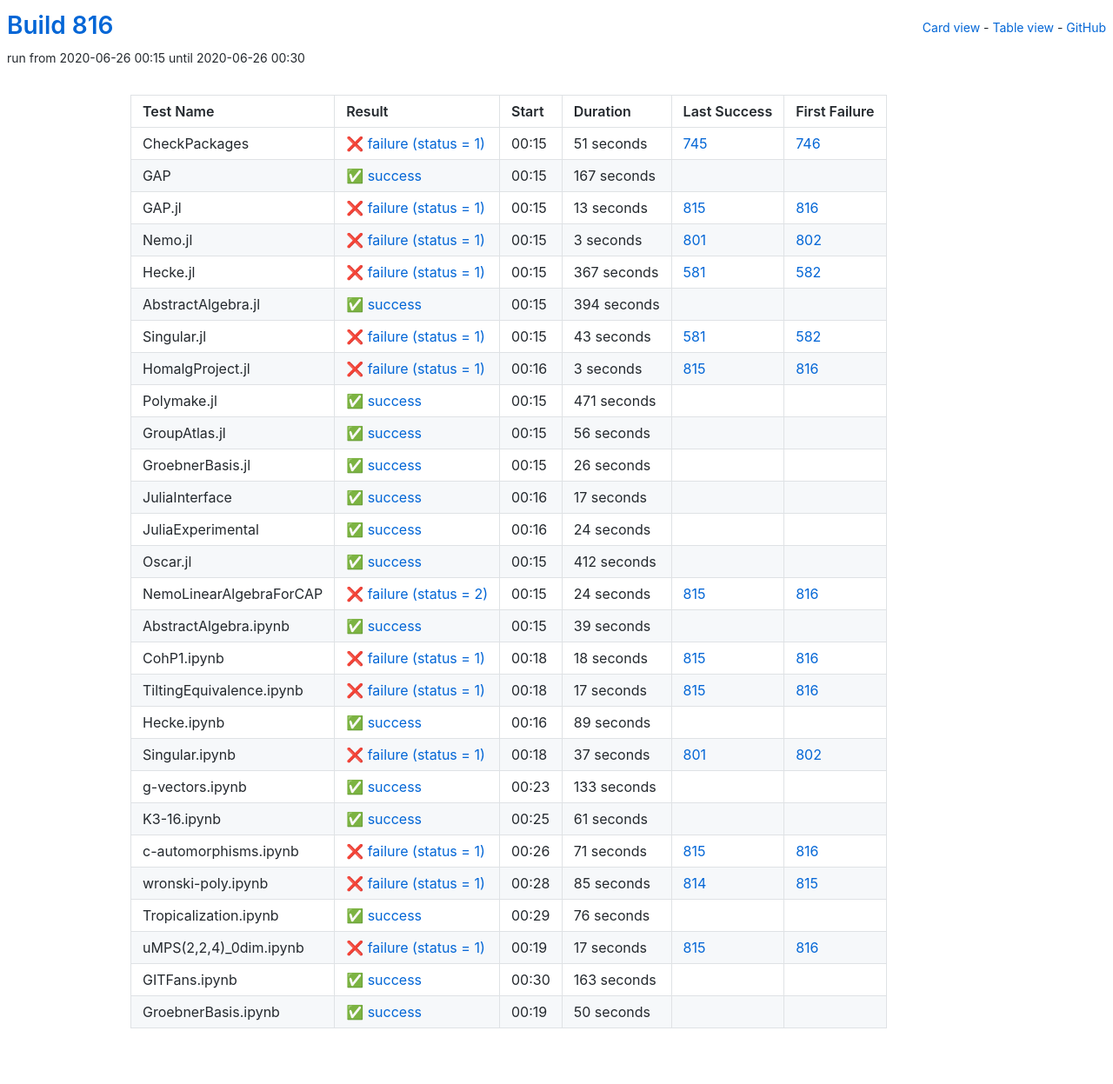
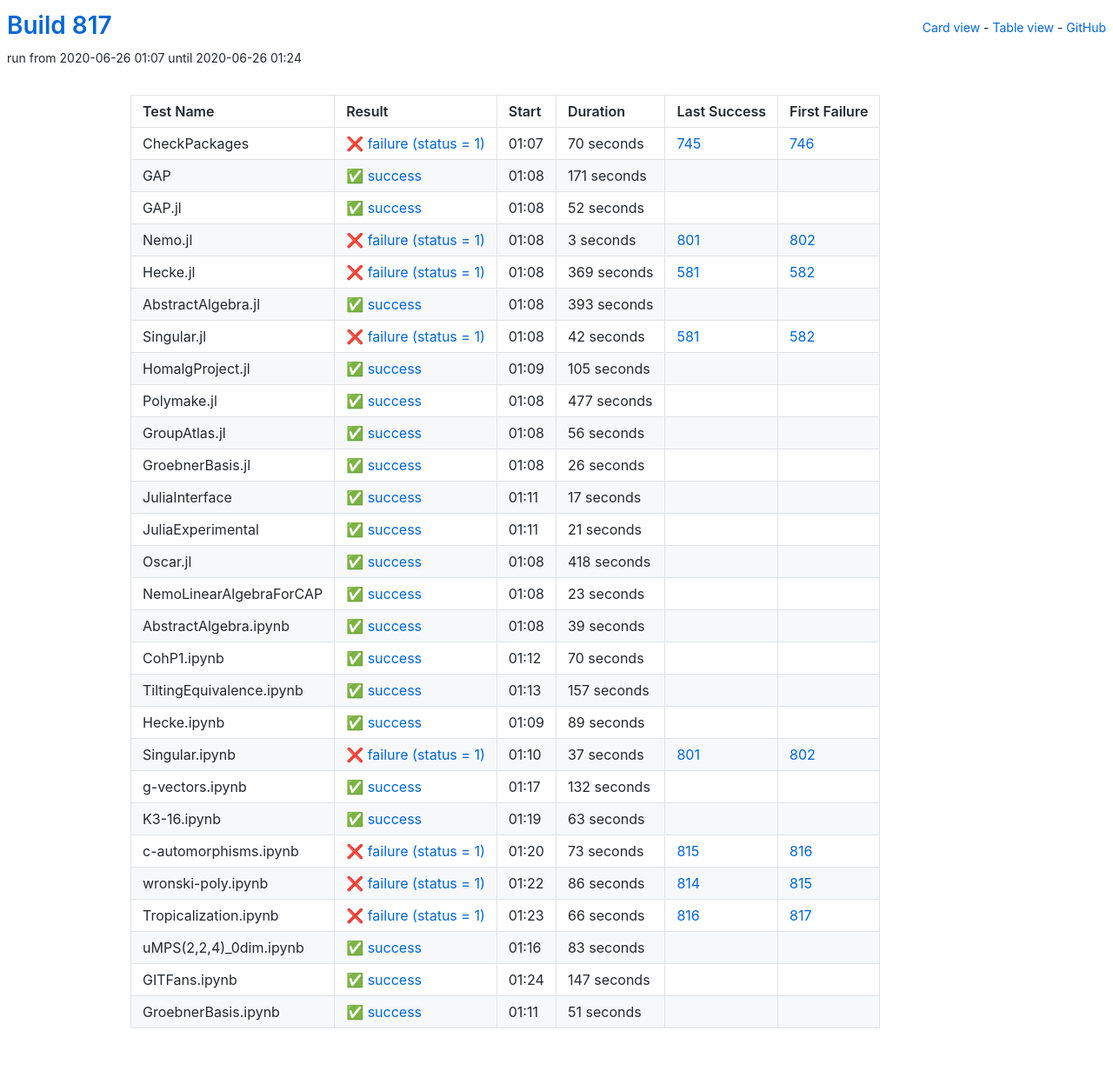
Before and after one commit to oscar-system/oscar-ci-status-1.4, a Jekyll site: the page built from table.html, in a window 1280 px wide. Shown: the whole page at 87% size. Built offline with Jekyll 4.4.1, drawn with Linux system fonts in a browser that asks for light colours.

Commit message:
Build #817

```diff
--- a/_data/ci.yml
+++ b/_data/ci.yml
@@ -1,6 +1,6 @@
 ---
-build: 816
-build_url: https://oscarci.mathematik.uni-kl.de/job/oscar-julia-1.4/816/
+build: 817
+build_url: https://oscarci.mathematik.uni-kl.de/job/oscar-julia-1.4/817/
 job: oscar-julia-1.4
 organization: oscar-system
 repo: oscar-ci-status-1.4
@@ -8,44 +8,44 @@ repourl: https://github.com/oscar-system/oscar-ci-status-1.4
 tests:
 - name: CheckPackages
   id: checkpackages
-  log: https://oscarci.mathematik.uni-kl.de/job/oscar-julia-1.4/816/artifact/logs/build-816/CheckPackages.log
-  start: 2020-06-26 00:15
+  log: https://oscarci.mathematik.uni-kl.de/job/oscar-julia-1.4/817/artifact/logs/build-817/CheckPackages.log
+  start: 2020-06-26 01:07
   success: false
   exitcode: 1
   status: failure
-  duration: 51
+  duration: 70
   last_success: 745
   last_success_url: https://oscarci.mathematik.uni-kl.de/job/oscar-julia-1.4/745/
   first_failure: 746
   first_failure_url: https://oscarci.mathematik.uni-kl.de/job/oscar-julia-1.4/746/
 - name: GAP
   id: gap
-  log: https://oscarci.mathematik.uni-kl.de/job/oscar-julia-1.4/816/artifact/logs/build-816/GAP.log
-  start: 2020-06-26 00:15
+  log: https://oscarci.mathematik.uni-kl.de/job/oscar-julia-1.4/817/artifact/logs/build-817/GAP.log
+  start: 2020-06-26 01:08
   success: true
   exitcode: 0
   status: success
-  duration: 167
+  duration: 171
   last_success: false
   last_success_url:
   first_failure: false
   first_failure_url:
 - name: GAP.jl
   id: gap-jl
-  log: https://oscarci.mathematik.uni-kl.de/job/oscar-julia-1.4/816/artifact/logs/build-816/GAP.jl.log
-  start: 2020-06-26 00:15
-  success: false
-  exitcode: 1
-  status: failure
-  duration: 13
-  last_success: 815
-  last_success_url: https://oscarci.mathematik.uni-kl.de/job/oscar-julia-1.4/815/
-  first_failure: 816
-  first_failure_url: https://oscarci.mathematik.uni-kl.de/job/oscar-julia-1.4/816/
+  log: https://oscarci.mathematik.uni-kl.de/job/oscar-julia-1.4/817/artifact/logs/build-817/GAP.jl.log
+  start: 2020-06-26 01:08
+  success: true
+  exitcode: 0
+  status: success
+  duration: 52
+  last_success: false
+  last_success_url:
+  first_failure: false
+  first_failure_url:
 - name: Nemo.jl
   id: nemo-jl
-  log: https://oscarci.mathematik.uni-kl.de/job/oscar-julia-1.4/816/artifact/logs/build-816/Nemo.jl.log
-  start: 2020-06-26 00:15
+  log: https://oscarci.mathematik.uni-kl.de/job/oscar-julia-1.4/817/artifact/logs/build-817/Nemo.jl.log
+  start: 2020-06-26 01:08
   success: false
   exitcode: 1
   status: failure
@@ -56,68 +56,68 @@ tests:
   first_failure_url: https://oscarci.mathematik.uni-kl.de/job/oscar-julia-1.4/802/
 - name: Hecke.jl
   id: hecke-jl
-  log: https://oscarci.mathematik.uni-kl.de/job/oscar-julia-1.4/816/artifact/logs/build-816/Hecke.jl.log
-  start: 2020-06-26 00:15
+  log: https://oscarci.mathematik.uni-kl.de/job/oscar-julia-1.4/817/artifact/logs/build-817/Hecke.jl.log
+  start: 2020-06-26 01:08
   success: false
   exitcode: 1
   status: failure
-  duration: 367
+  duration: 369
   last_success: 581
   last_success_url: https://oscarci.mathematik.uni-kl.de/job/oscar-julia-1.4/581/
   first_failure: 582
   first_failure_url: https://oscarci.mathematik.uni-kl.de/job/oscar-julia-1.4/582/
 - name: AbstractAlgebra.jl
   id: abstractalgebra-jl
-  log: https://oscarci.mathematik.uni-kl.de/job/oscar-julia-1.4/816/artifact/logs/build-816/AbstractAlgebra.jl.log
-  start: 2020-06-26 00:15
+  log: https://oscarci.mathematik.uni-kl.de/job/oscar-julia-1.4/817/artifact/logs/build-817/AbstractAlgebra.jl.log
+  start: 2020-06-26 01:08
   success: true
   exitcode: 0
   status: success
-  duration: 394
+  duration: 393
   last_success: false
   last_success_url:
   first_failure: false
   first_failure_url:
 - name: Singular.jl
   id: singular-jl
-  log: https://oscarci.mathematik.uni-kl.de/job/oscar-julia-1.4/816/artifact/logs/build-816/Singular.jl.log
-  start: 2020-06-26 00:15
+  log: https://oscarci.mathematik.uni-kl.de/job/oscar-julia-1.4/817/artifact/logs/build-817/Singular.jl.log
+  start: 2020-06-26 01:08
   success: false
   exitcode: 1
   status: failure
-  duration: 43
+  duration: 42
   last_success: 581
   last_success_url: https://oscarci.mathematik.uni-kl.de/job/oscar-julia-1.4/581/
   first_failure: 582
   first_failure_url: https://oscarci.mathematik.uni-kl.de/job/oscar-julia-1.4/582/
 - name: HomalgProject.jl
   id: homalgproject-jl
-  log: https://oscarci.mathematik.uni-kl.de/job/oscar-julia-1.4/816/artifact/logs/build-816/HomalgProject.jl.log
-  start: 2020-06-26 00:16
-  success: false
-  exitcode: 1
-  status: failure
-  duration: 3
-  last_success: 815
-  last_success_url: https://oscarci.mathematik.uni-kl.de/job/oscar-julia-1.4/815/
-  first_failure: 816
-  first_failure_url: https://oscarci.mathematik.uni-kl.de/job/oscar-julia-1.4/816/
-- name: Polymake.jl
-  id: polymake-jl
-  log: https://oscarci.mathematik.uni-kl.de/job/oscar-julia-1.4/816/artifact/logs/build-816/Polymake.jl.log
-  start: 2020-06-26 00:15
+  log: https://oscarci.mathematik.uni-kl.de/job/oscar-julia-1.4/817/artifact/logs/build-817/HomalgProject.jl.log
+  start: 2020-06-26 01:09
   success: true
   exitcode: 0
   status: success
-  duration: 471
+  duration: 105
+  last_success: false
+  last_success_url:
+  first_failure: false
+  first_failure_url:
+- name: Polymake.jl
+  id: polymake-jl
+  log: https://oscarci.mathematik.uni-kl.de/job/oscar-julia-1.4/817/artifact/logs/build-817/Polymake.jl.log
+  start: 2020-06-26 01:08
+  success: true
+  exitcode: 0
+  status: success
+  duration: 477
   last_success: false
   last_success_url:
   first_failure: false
   first_failure_url:
 - name: GroupAtlas.jl
   id: groupatlas-jl
-  log: https://oscarci.mathematik.uni-kl.de/job/oscar-julia-1.4/816/artifact/logs/build-816/GroupAtlas.jl.log
-  start: 2020-06-26 00:15
+  log: https://oscarci.mathematik.uni-kl.de/job/oscar-julia-1.4/817/artifact/logs/build-817/GroupAtlas.jl.log
+  start: 2020-06-26 01:08
   success: true
   exitcode: 0
   status: success
@@ -128,8 +128,8 @@ tests:
   first_failure_url:
 - name: GroebnerBasis.jl
   id: groebnerbasis-jl
-  log: https://oscarci.mathematik.uni-kl.de/job/oscar-julia-1.4/816/artifact/logs/build-816/GroebnerBasis.jl.log
-  start: 2020-06-26 00:15
+  log: https://oscarci.mathematik.uni-kl.de/job/oscar-julia-1.4/817/artifact/logs/build-817/GroebnerBasis.jl.log
+  start: 2020-06-26 01:08
   success: true
   exitcode: 0
   status: success
@@ -140,8 +140,8 @@ tests:
   first_failure_url:
 - name: JuliaInterface
   id: juliainterface
-  log: https://oscarci.mathematik.uni-kl.de/job/oscar-julia-1.4/816/artifact/logs/build-816/JuliaInterface.log
-  start: 2020-06-26 00:16
+  log: https://oscarci.mathematik.uni-kl.de/job/oscar-julia-1.4/817/artifact/logs/build-817/JuliaInterface.log
+  start: 2020-06-26 01:11
   success: true
   exitcode: 0
   status: success
@@ -152,44 +152,44 @@ tests:
   first_failure_url:
 - name: JuliaExperimental
   id: juliaexperimental
-  log: https://oscarci.mathematik.uni-kl.de/job/oscar-julia-1.4/816/artifact/logs/build-816/JuliaExperimental.log
-  start: 2020-06-26 00:16
+  log: https://oscarci.mathematik.uni-kl.de/job/oscar-julia-1.4/817/artifact/logs/build-817/JuliaExperimental.log
+  start: 2020-06-26 01:11
   success: true
   exitcode: 0
   status: success
-  duration: 24
+  duration: 21
   last_success: false
   last_success_url:
   first_failure: false
   first_failure_url:
 - name: Oscar.jl
   id: oscar-jl
-  log: https://oscarci.mathematik.uni-kl.de/job/oscar-julia-1.4/816/artifact/logs/build-816/Oscar.jl.log
-  start: 2020-06-26 00:15
+  log: https://oscarci.mathematik.uni-kl.de/job/oscar-julia-1.4/817/artifact/logs/build-817/Oscar.jl.log
+  start: 2020-06-26 01:08
   success: true
   exitcode: 0
   status: success
-  duration: 412
+  duration: 418
   last_success: false
   last_success_url:
   first_failure: false
   first_failure_url:
 - name: NemoLinearAlgebraForCAP
   id: nemolinearalgebraforcap
-  log: https://oscarci.mathematik.uni-kl.de/job/oscar-julia-1.4/816/artifact/logs/build-816/NemoLinearAlgebraForCAP.log
-  start: 2020-06-26 00:15
-  success: false
-  exitcode: 2
-  status: failure
-  duration: 24
-  last_success: 815
-  last_success_url: https://oscarci.mathematik.uni-kl.de/job/oscar-julia-1.4/815/
-  first_failure: 816
-  first_failure_url: https://oscarci.mathematik.uni-kl.de/job/oscar-julia-1.4/816/
+  log: https://oscarci.mathematik.uni-kl.de/job/oscar-julia-1.4/817/artifact/logs/build-817/NemoLinearAlgebraForCAP.log
+  start: 2020-06-26 01:08
+  success: true
+  exitcode: 0
+  status: success
+  duration: 23
+  last_success: false
+  last_success_url:
+  first_failure: false
+  first_failure_url:
 - name: AbstractAlgebra.ipynb
   id: abstractalgebra-ipynb
-  log: https://oscarci.mathematik.uni-kl.de/job/oscar-julia-1.4/816/artifact/logs/build-816/AbstractAlgebra.ipynb.log
-  start: 2020-06-26 00:15
+  log: https://oscarci.mathematik.uni-kl.de/job/oscar-julia-1.4/817/artifact/logs/build-817/AbstractAlgebra.ipynb.log
+  start: 2020-06-26 01:08
   success: true
   exitcode: 0
   status: success
@@ -200,32 +200,32 @@ tests:
   first_failure_url:
 - name: CohP1.ipynb
   id: cohp1-ipynb
-  log: https://oscarci.mathematik.uni-kl.de/job/oscar-julia-1.4/816/artifact/logs/build-816/CohP1.ipynb.log
-  start: 2020-06-26 00:18
-  success: false
-  exitcode: 1
-  status: failure
-  duration: 18
-  last_success: 815
-  last_success_url: https://oscarci.mathematik.uni-kl.de/job/oscar-julia-1.4/815/
-  first_failure: 816
-  first_failure_url: https://oscarci.mathematik.uni-kl.de/job/oscar-julia-1.4/816/
+  log: https://oscarci.mathematik.uni-kl.de/job/oscar-julia-1.4/817/artifact/logs/build-817/CohP1.ipynb.log
+  start: 2020-06-26 01:12
+  success: true
+  exitcode: 0
+  status: success
+  duration: 70
+  last_success: false
+  last_success_url:
+  first_failure: false
+  first_failure_url:
 - name: TiltingEquivalence.ipynb
   id: tiltingequivalence-ipynb
-  log: https://oscarci.mathematik.uni-kl.de/job/oscar-julia-1.4/816/artifact/logs/build-816/TiltingEquivalence.ipynb.log
-  start: 2020-06-26 00:18
-  success: false
-  exitcode: 1
-  status: failure
-  duration: 17
-  last_success: 815
-  last_success_url: https://oscarci.mathematik.uni-kl.de/job/oscar-julia-1.4/815/
-  first_failure: 816
-  first_failure_url: https://oscarci.mathematik.uni-kl.de/job/oscar-julia-1.4/816/
+  log: https://oscarci.mathematik.uni-kl.de/job/oscar-julia-1.4/817/artifact/logs/build-817/TiltingEquivalence.ipynb.log
+  start: 2020-06-26 01:13
+  success: true
+  exitcode: 0
+  status: success
+  duration: 157
+  last_success: false
+  last_success_url:
+  first_failure: false
+  first_failure_url:
 - name: Hecke.ipynb
   id: hecke-ipynb
-  log: https://oscarci.mathematik.uni-kl.de/job/oscar-julia-1.4/816/artifact/logs/build-816/Hecke.ipynb.log
-  start: 2020-06-26 00:16
+  log: https://oscarci.mathematik.uni-kl.de/job/oscar-julia-1.4/817/artifact/logs/build-817/Hecke.ipynb.log
+  start: 2020-06-26 01:09
   success: true
   exitcode: 0
   status: success
@@ -236,8 +236,8 @@ tests:
   first_failure_url:
 - name: Singular.ipynb
   id: singular-ipynb
-  log: https://oscarci.mathematik.uni-kl.de/job/oscar-julia-1.4/816/artifact/logs/build-816/Singular.ipynb.log
-  start: 2020-06-26 00:18
+  log: https://oscarci.mathematik.uni-kl.de/job/oscar-julia-1.4/817/artifact/logs/build-817/Singular.ipynb.log
+  start: 2020-06-26 01:10
   success: false
   exitcode: 1
   status: failure
@@ -248,96 +248,96 @@ tests:
   first_failure_url: https://oscarci.mathematik.uni-kl.de/job/oscar-julia-1.4/802/
 - name: g-vectors.ipynb
   id: g-vectors-ipynb
-  log: https://oscarci.mathematik.uni-kl.de/job/oscar-julia-1.4/816/artifact/logs/build-816/g-vectors.ipynb.log
-  start: 2020-06-26 00:23
+  log: https://oscarci.mathematik.uni-kl.de/job/oscar-julia-1.4/817/artifact/logs/build-817/g-vectors.ipynb.log
+  start: 2020-06-26 01:17
   success: true
   exitcode: 0
   status: success
-  duration: 133
+  duration: 132
   last_success: false
   last_success_url:
   first_failure: false
   first_failure_url:
 - name: K3-16.ipynb
   id: k3-16-ipynb
-  log: https://oscarci.mathematik.uni-kl.de/job/oscar-julia-1.4/816/artifact/logs/build-816/K3-16.ipynb.log
-  start: 2020-06-26 00:25
+  log: https://oscarci.mathematik.uni-kl.de/job/oscar-julia-1.4/817/artifact/logs/build-817/K3-16.ipynb.log
+  start: 2020-06-26 01:19
   success: true
   exitcode: 0
   status: success
-  duration: 61
+  duration: 63
   last_success: false
   last_success_url:
   first_failure: false
   first_failure_url:
 - name: c-automorphisms.ipynb
   id: c-automorphisms-ipynb
-  log: https://oscarci.mathematik.uni-kl.de/job/oscar-julia-1.4/816/artifact/logs/build-816/c-automorphisms.ipynb.log
-  start: 2020-06-26 00:26
+  log: https://oscarci.mathematik.uni-kl.de/job/oscar-julia-1.4/817/artifact/logs/build-817/c-automorphisms.ipynb.log
+  start: 2020-06-26 01:20
   success: false
   exitcode: 1
   status: failure
-  duration: 71
+  duration: 73
   last_success: 815
   last_success_url: https://oscarci.mathematik.uni-kl.de/job/oscar-julia-1.4/815/
   first_failure: 816
   first_failure_url: https://oscarci.mathematik.uni-kl.de/job/oscar-julia-1.4/816/
 - name: wronski-poly.ipynb
   id: wronski-poly-ipynb
-  log: https://oscarci.mathematik.uni-kl.de/job/oscar-julia-1.4/816/artifact/logs/build-816/wronski-poly.ipynb.log
-  start: 2020-06-26 00:28
+  log: https://oscarci.mathematik.uni-kl.de/job/oscar-julia-1.4/817/artifact/logs/build-817/wronski-poly.ipynb.log
+  start: 2020-06-26 01:22
   success: false
   exitcode: 1
   status: failure
-  duration: 85
+  duration: 86
   last_success: 814
   last_success_url: https://oscarci.mathematik.uni-kl.de/job/oscar-julia-1.4/814/
   first_failure: 815
   first_failure_url: https://oscarci.mathematik.uni-kl.de/job/oscar-julia-1.4/815/
 - name: Tropicalization.ipynb
   id: tropicalization-ipynb
-  log: https://oscarci.mathematik.uni-kl.de/job/oscar-julia-1.4/816/artifact/logs/build-816/Tropicalization.ipynb.log
-  start: 2020-06-26 00:29
+  log: https://oscarci.mathematik.uni-kl.de/job/oscar-julia-1.4/817/artifact/logs/build-817/Tropicalization.ipynb.log
+  start: 2020-06-26 01:23
+  success: false
+  exitcode: 1
+  status: failure
+  duration: 66
+  last_success: 816
+  last_success_url: https://oscarci.mathematik.uni-kl.de/job/oscar-julia-1.4/816/
+  first_failure: 817
+  first_failure_url: https://oscarci.mathematik.uni-kl.de/job/oscar-julia-1.4/817/
+- name: uMPS(2,2,4)_0dim.ipynb
+  id: umps-2-2-4-0dim-ipynb
+  log: https://oscarci.mathematik.uni-kl.de/job/oscar-julia-1.4/817/artifact/logs/build-817/uMPS-2-2-4-_0dim.ipynb.log
+  start: 2020-06-26 01:16
   success: true
   exitcode: 0
   status: success
-  duration: 76
+  duration: 83
   last_success: false
   last_success_url:
   first_failure: false
   first_failure_url:
-- name: uMPS(2,2,4)_0dim.ipynb
-  id: umps-2-2-4-0dim-ipynb
-  log: https://oscarci.mathematik.uni-kl.de/job/oscar-julia-1.4/816/artifact/logs/build-816/uMPS-2-2-4-_0dim.ipynb.log
-  start: 2020-06-26 00:19
-  success: false
-  exitcode: 1
-  status: failure
-  duration: 17
-  last_success: 815
-  last_success_url: https://oscarci.mathematik.uni-kl.de/job/oscar-julia-1.4/815/
-  first_failure: 816
-  first_failure_url: https://oscarci.mathematik.uni-kl.de/job/oscar-julia-1.4/816/
 - name: GITFans.ipynb
   id: gitfans-ipynb
-  log: https://oscarci.mathematik.uni-kl.de/job/oscar-julia-1.4/816/artifact/logs/build-816/GITFans.ipynb.log
-  start: 2020-06-26 00:30
+  log: https://oscarci.mathematik.uni-kl.de/job/oscar-julia-1.4/817/artifact/logs/build-817/GITFans.ipynb.log
+  start: 2020-06-26 01:24
   success: true
   exitcode: 0
   status: success
-  duration: 163
+  duration: 147
   last_success: false
   last_success_url:
   first_failure: false
   first_failure_url:
 - name: GroebnerBasis.ipynb
   id: groebnerbasis-ipynb
-  log: https://oscarci.mathematik.uni-kl.de/job/oscar-julia-1.4/816/artifact/logs/build-816/GroebnerBasis.ipynb.log
-  start: 2020-06-26 00:19
+  log: https://oscarci.mathematik.uni-kl.de/job/oscar-julia-1.4/817/artifact/logs/build-817/GroebnerBasis.ipynb.log
+  start: 2020-06-26 01:11
   success: true
   exitcode: 0
   status: success
-  duration: 50
+  duration: 51
   last_success: false
   last_success_url:
   first_failure: false
```
Also changed, not shown: README.md.
